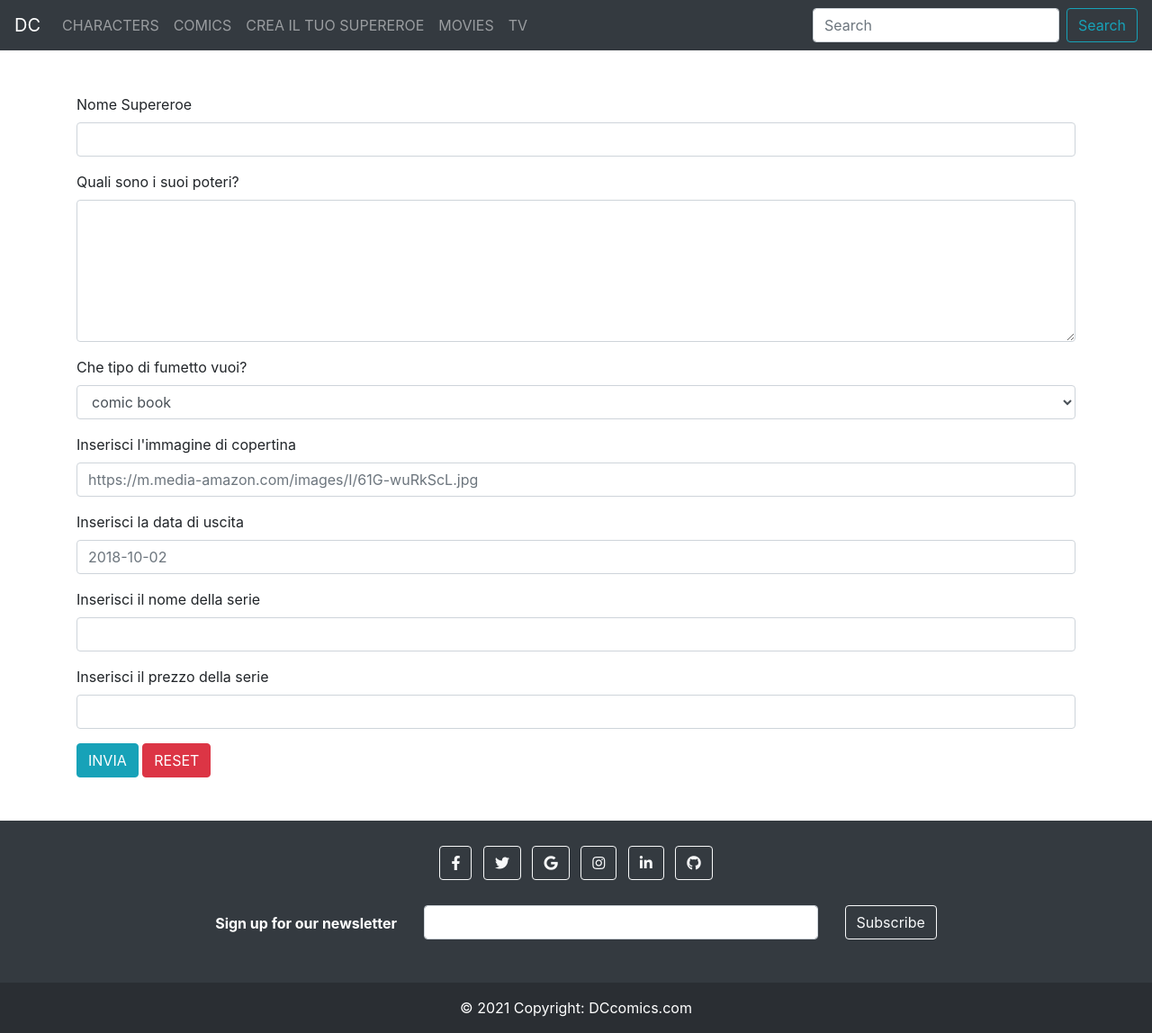
After one commit to corradocoppolino/laravel-base-crud, a Laravel app: template resources/views/comics/edit.blade.php in a window 1280 px wide. The commit adds this page. Shown: the whole page at 90% size. Run offline with Laravel 8, Linux system fonts and the light colour scheme; the template is opened without the code that fills it, so the values that code supplies are empty.

Commit message:
finito EDIT REMOVE

```diff
--- /dev/null
+++ b/resources/views/comics/edit.blade.php
@@ -0,0 +1,61 @@
+@extends('layouts.main')
+
+@section('content')
+
+    <section class="container mt-5">
+
+        <h1>
+
+            {{$fumetto->title}}
+
+        </h1>
+
+        <div class="mt-5 mb-5">
+
+            <form action="{{route('fumetti.update',$fumetto)}}" method="post">
+
+                @csrf
+                @method('PATCH')
+
+                <div class="mb-3">
+                    <label for="title" class="form-label">Nome Supereroe</label>
+                    <input type="text" id="title" name="title" class="form-control" value="{{$fumetto->title}}">
+                </div>
+                <div class="mb-3">
+                    <label for="description" class="form-label">Quali sono i suoi poteri?</label>
+                    <textarea type="text" id="description" name="description" class="form-control" rows="6">{{$fumetto->description}}</textarea>
+                </div>
+                <div class="mb-3">
+                    <label for="type" class="form-label">Che tipo di fumetto vuoi?</label>
+                    <select id="type" name="type" class="form-control">
+                        <option value="comic book" @if ($fumetto->type === "comic book") selected @endif>comic book</option>
+                        <option value="graphic novel" @if ($fumetto->type === "grafic novel") selected @endif>graphic novel</option>
+                    </select>
+                </div>
+                <div class="mb-3">
+                    <label for="image" class="form-label">Inserisci l'immagine di copertina</label>
+                    <input type="text" id="image" name="image" class="form-control" placeholder="https://m.media-amazon.com/images/I/61G-wuRkScL.jpg" value="{{$fumetto->image}}">
+                </div>
+                <div class="mb-3">
+                    <label for="date" class="form-label">Inserisci la data di uscita</label>
+                    <input type="text" id="date" name="date" class="form-control" placeholder="2018-10-02" value="{{$fumetto->date}}">
+                </div>
+                <div class="mb-3">
+                    <label for="series" class="form-label">Inserisci il nome della serie</label>
+                    <input type="series" id="series" name="series" class="form-control" value="{{$fumetto->series}}">
+                </div>
+                <div class="mb-3">
+                    <label for="price" class="form-label">Inserisci il prezzo della serie</label>
+                    <input type="price" id="price" name="price" class="form-control" value="{{$fumetto->price}}">
+                </div>
+
+                <button type="submit" class="btn btn-info">INVIA</button>
+                <button type="reset" class="btn btn-danger">RESET</button>
+
+            </form>
+
+        </div>
+
+    </section>
+
+@endsection
--- a/resources/views/comics/show.blade.php
+++ b/resources/views/comics/show.blade.php
@@ -18,6 +18,8 @@
 
                 <p> {!! $fumetto->description !!} </p>
 
+                <p> Prezzo: {{ $fumetto->price }} </p>
+
             </div>
 
         </div>
```
Also changed, not shown: app/Http/Controllers/ComicsController.php (+19 -3 lines), resources/views/comics/index.blade.php (+22 -2 lines).
